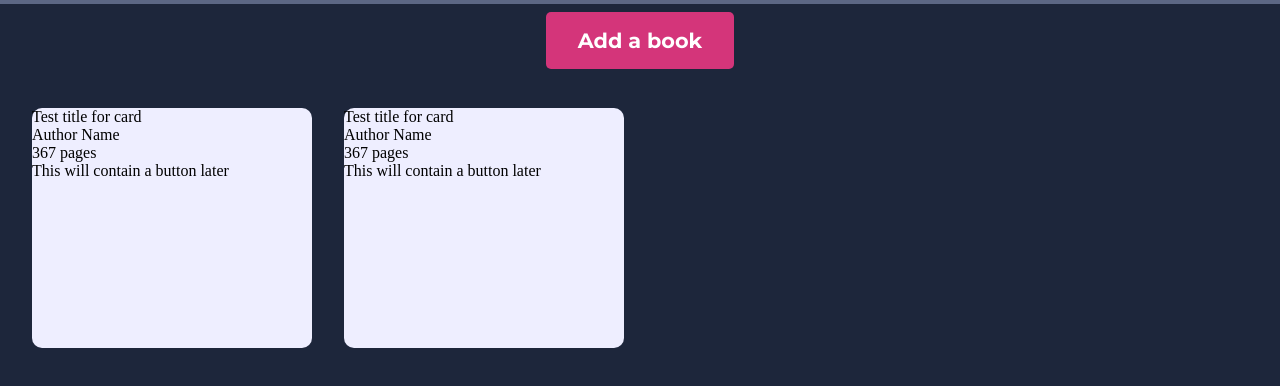
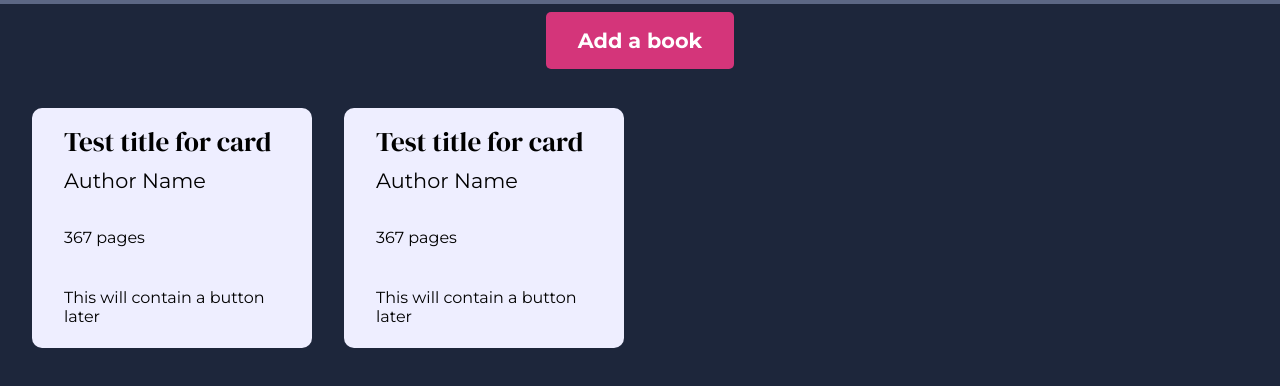
Before and after one commit to Roxanoel/library, a plain HTML site: page index.html in a window 1280 px wide. Shown: the part 76-462 px from the top of the page. Drawn offline with Linux system fonts and the light colour scheme.

Commit message:
Added basic style for cards using dummy content.

```diff
--- a/index.html
+++ b/index.html
@@ -17,13 +17,13 @@
             <button id="add-btn">Add a book</button>
         </div>
         <div class="books-container">
-            <div class="book card">
+            <div class="card">
                 <div class="title">Test title for card</div>
                 <div class="author">Author Name</div>
                 <div class="pages">367 pages</div>
                 <div class="was-read">This will contain a button later</div>
             </div>
-            <div class="book card">
+            <div class="card">
                 <div class="title">Test title for card</div>
                 <div class="author">Author Name</div>
                 <div class="pages">367 pages</div>
--- a/styles.css
+++ b/styles.css
@@ -12,6 +12,9 @@
     /* Fonts */
     --body-text: 'Montserrat', sans-serif;
     --header-text: 'DM Serif Display', serif;
+
+    /* Default styles */
+    font-family: var(--body-text);
 }
 
 body {
@@ -59,6 +62,21 @@ main {
     border-radius: 10px;
     height: 30vh;
     background-color: var(--lavender-web);
+    display: grid;
+    grid-template-rows: repeat(4, 1fr);
+    padding: 0 2rem;
+}
+
+.title {
+    font-size: 1.7rem;
+    font-family: var(--header-text);
+    align-self: end;
+    padding-bottom: .5rem;
+}
+
+.author {
+    font-weight: 500;
+    font-size: 1.3rem;
 }
 
 #add-btn {
```
